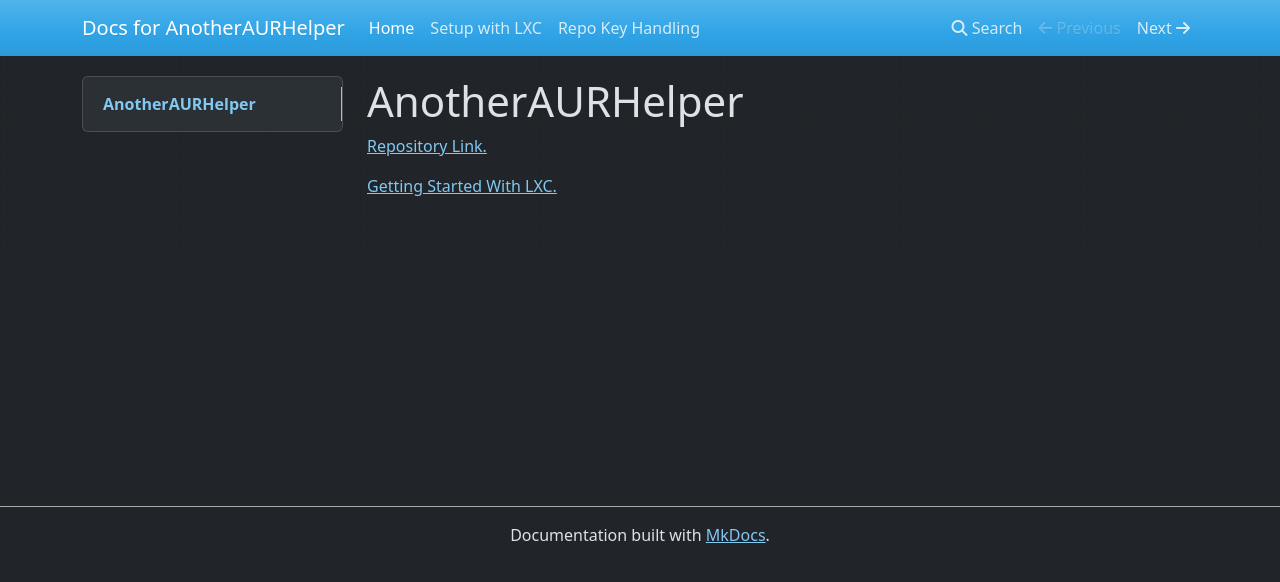
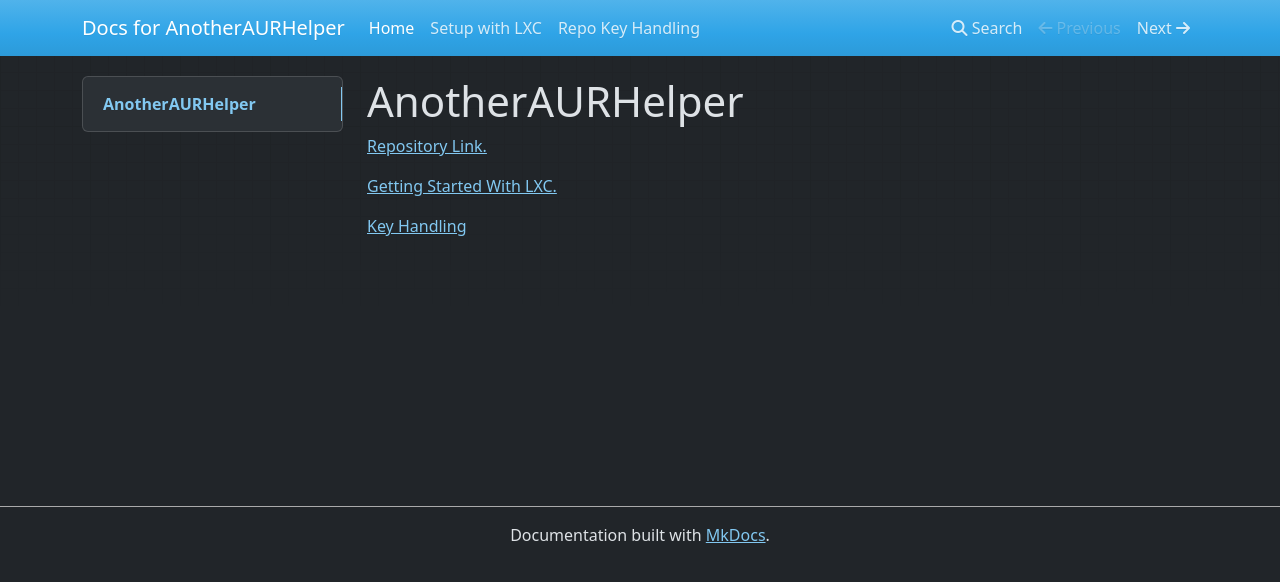
Before and after one commit to Stephen-Seo/AnotherAURHelper, an MkDocs documentation site: the page built from docs/index.md, in a window 1280 px wide. Shown: the top 582 px of the page. Built offline with MkDocs 1.6.1, drawn with Linux system fonts in a browser that asks for light colours.

Commit message:
Update index.md

```diff
--- a/docs/index.md
+++ b/docs/index.md
@@ -3,3 +3,5 @@
 [Repository Link.](https://github.com/Stephen-Seo/AnotherAURHelper)
 
 [Getting Started With LXC.](setup_lxc.md)
+
+[Key Handling](key_handling.md)
```
